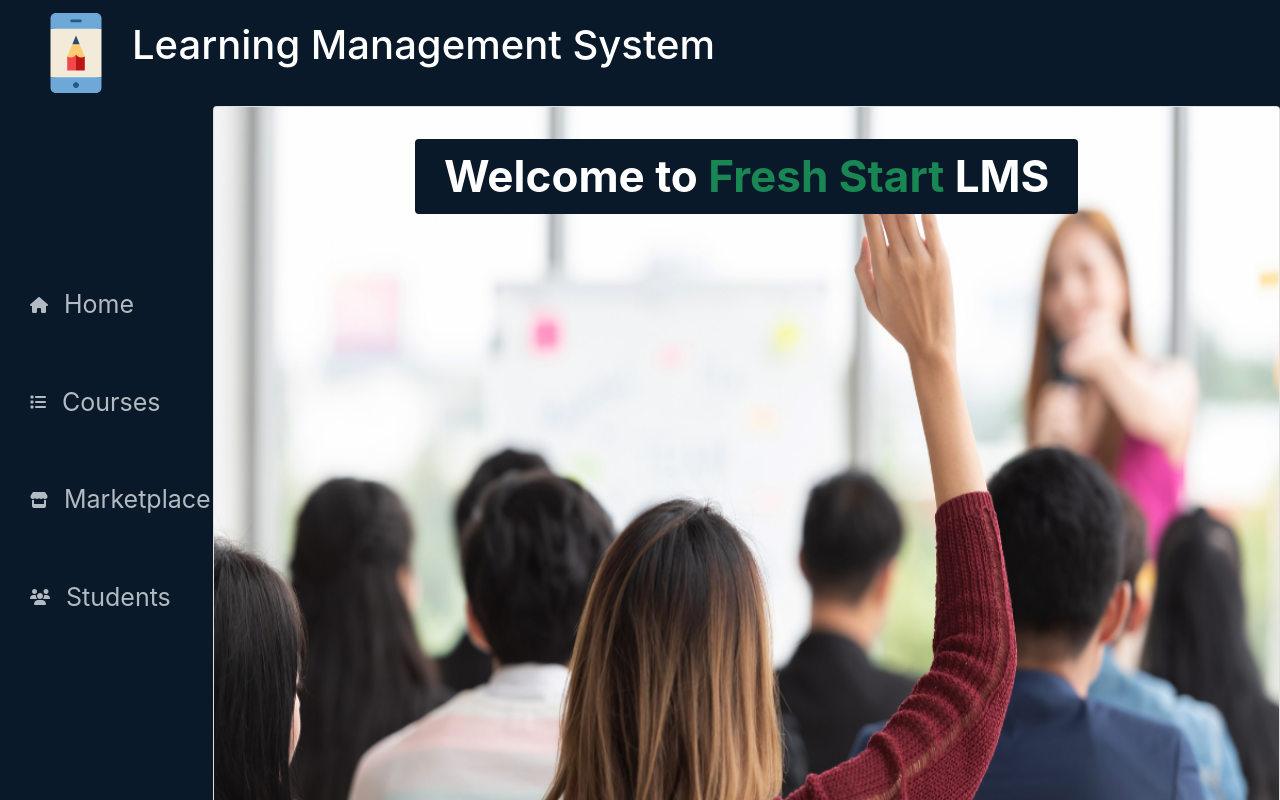
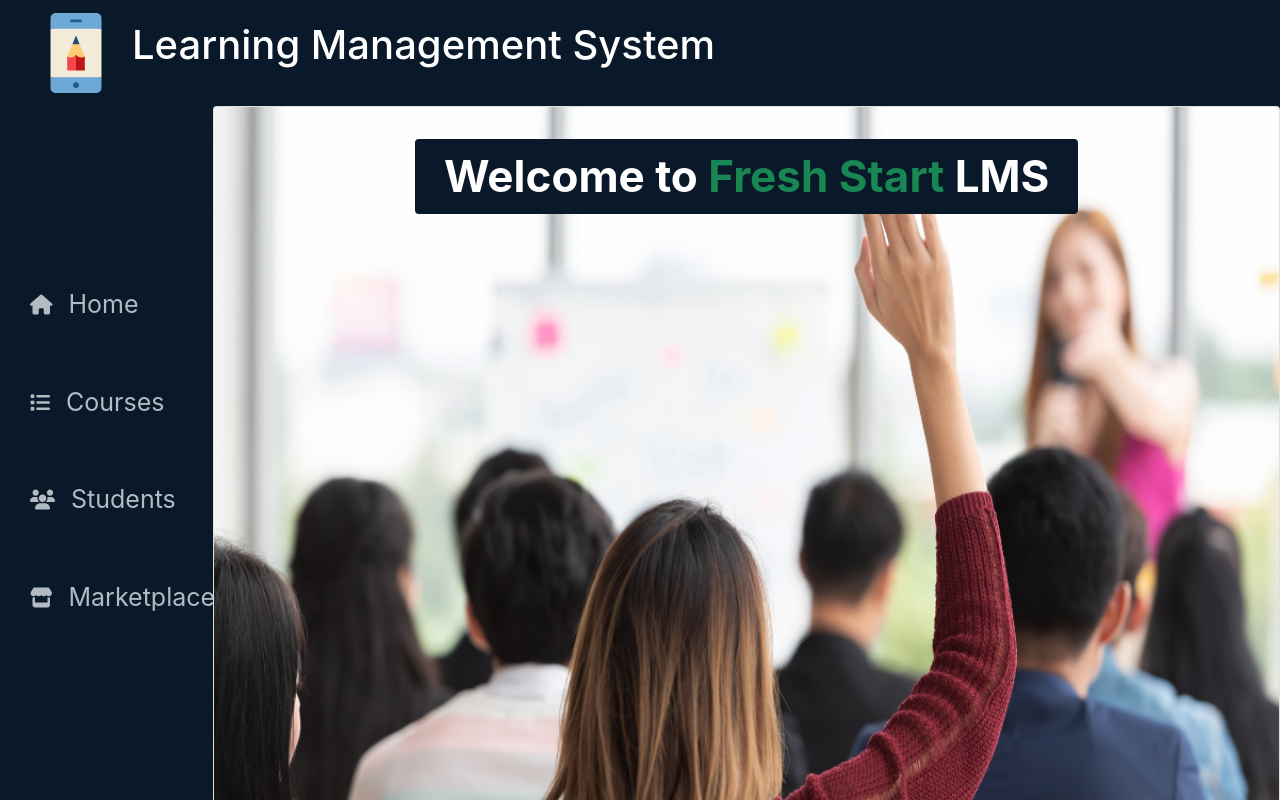
Before and after one commit to henry-hartzler/lms-react-project, a React (Create React App) app: page / in a window 1280 px wide. Shown: the top 800 px of the page. Built offline with nearby package versions, Linux system fonts and the light colour scheme.

Commit message:
changed the order of students and marketplace

```diff
--- a/src/components/Sidebar.jsx
+++ b/src/components/Sidebar.jsx
@@ -6,20 +6,20 @@ export default function Sidebar() {
   return (
     <div className={styles.sidebar}>
         <NavLink key="0" className={styles.sideitem} to="/">
-            <i className="fa-solid fa-house"></i>
+            <i className="fa-solid fa-house fa-lg"></i>
             <span className={styles.linkText}>Home</span>
         </NavLink>
         <NavLink key="1" className={styles.sideitem} to="courses">
-            <i className="fa-solid fa-list"></i>
+            <i className="fa-solid fa-list fa-lg"></i>
             <span className={styles.linkText}>Courses</span>
         </NavLink>
-        <NavLink key="2" className={styles.sideitem} to="marketplace">
-            <i className="fa-solid fa-store"></i>
+        <NavLink key="2" className={styles.sideitem} to="students">
+            <i className="fa-solid fa-users fa-lg"></i>
+            <span className={styles.linkText}>Students</span>
+        </NavLink>
+        <NavLink key="3" className={styles.sideitem} to="marketplace">
+            <i className="fa-solid fa-store fa-lg"></i>
             <span className={styles.linkText}>Marketplace</span>
-        </NavLink>
-        <NavLink key="3" className={styles.sideitem} to="students">
-            <i className="fa-solid fa-users"></i>
-            <span className={styles.linkText}>Students</span>
         </NavLink>
     </div>
   )
```
